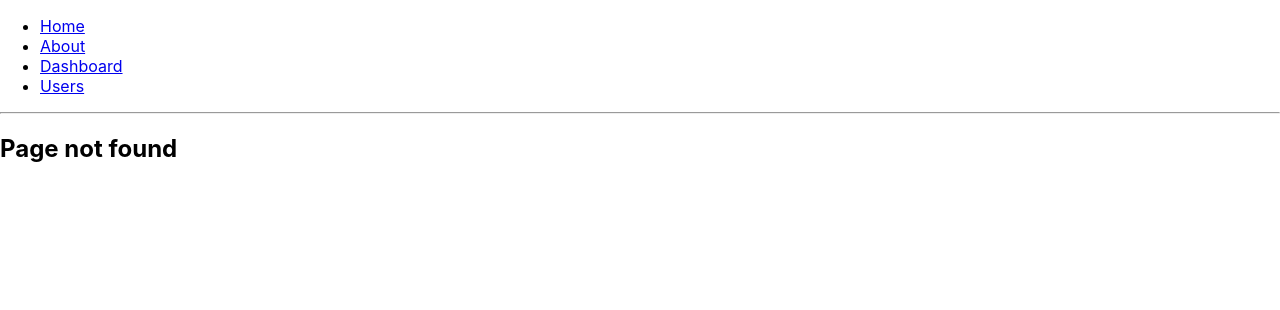
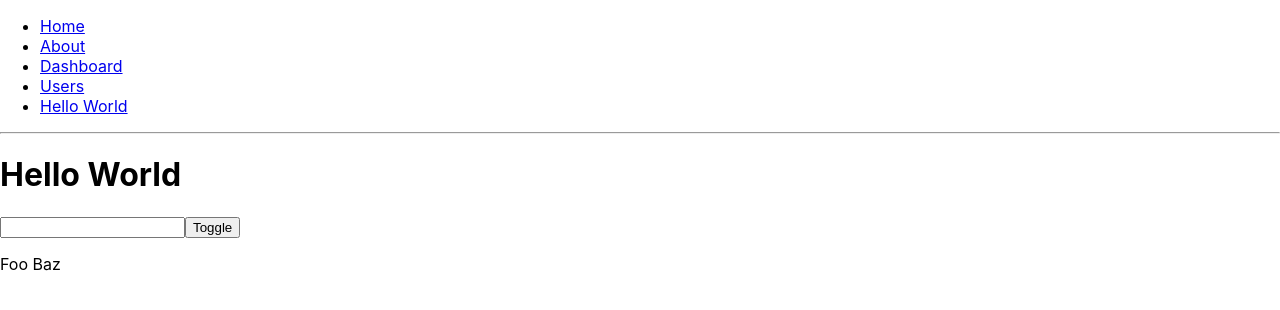
Before and after one commit to revuwem/js-testing-crash, a React (Create React App) app in the folder react-testing/: page /helloworld in a window 1280 px wide. Before the commit this address had no page. Shown: the top 310 px of the page. Built offline with nearby package versions, Linux system fonts and the light colour scheme.

Commit message:
feat(e2e): create HelloWorld page component

```diff
--- a/react-testing/src/components/app-router/AppRouter.js
+++ b/react-testing/src/components/app-router/AppRouter.js
@@ -6,6 +6,7 @@ import Dashboard from "../pages/Dashboard";
 import NotFound from "../pages/NotFound";
 import UserDetails from "../pages/UserDetails";
 import Users from "../users/Users";
+import HelloWorld from "../pages/HelloWorld";
 
 export default function AppRouter() {
   return (
@@ -15,6 +16,7 @@ export default function AppRouter() {
       <Route path="/dashboard" element={<Dashboard />} />
       <Route path="/users" element={<Users />} />
       <Route path="/users/:id" element={<UserDetails />} />
+      <Route path="/helloworld" element={<HelloWorld />} />
       <Route path="*" element={<NotFound />} />
     </Routes>
   );
--- a/react-testing/src/components/navbar/Navbar.js
+++ b/react-testing/src/components/navbar/Navbar.js
@@ -23,6 +23,11 @@ export default function Navbar() {
           Users
         </Link>
       </li>
+      <li>
+        <Link to="/helloworld" data-testid="link-users">
+          Hello World
+        </Link>
+      </li>
     </ul>
   );
 }
--- /dev/null
+++ b/react-testing/src/components/pages/HelloWorld.js
@@ -0,0 +1,22 @@
+import React, { useState } from "react";
+
+const HelloWorld = () => {
+  const [inputValue, setInputValue] = useState("");
+  const [visible, setVisible] = useState(true);
+
+  const onToogle = () => inputValue === "Hello World" && setVisible(!visible);
+  const onInputChange = (e) => setInputValue(e.target.value);
+
+  return (
+    <div>
+      <h1>Hello World</h1>
+      <input id="search" type="text" onChange={onInputChange} />
+      <button id="toggler" onClick={onToogle}>
+        Toggle
+      </button>
+      {visible && <p>Foo Baz</p>}
+    </div>
+  );
+};
+
+export default HelloWorld;
```
